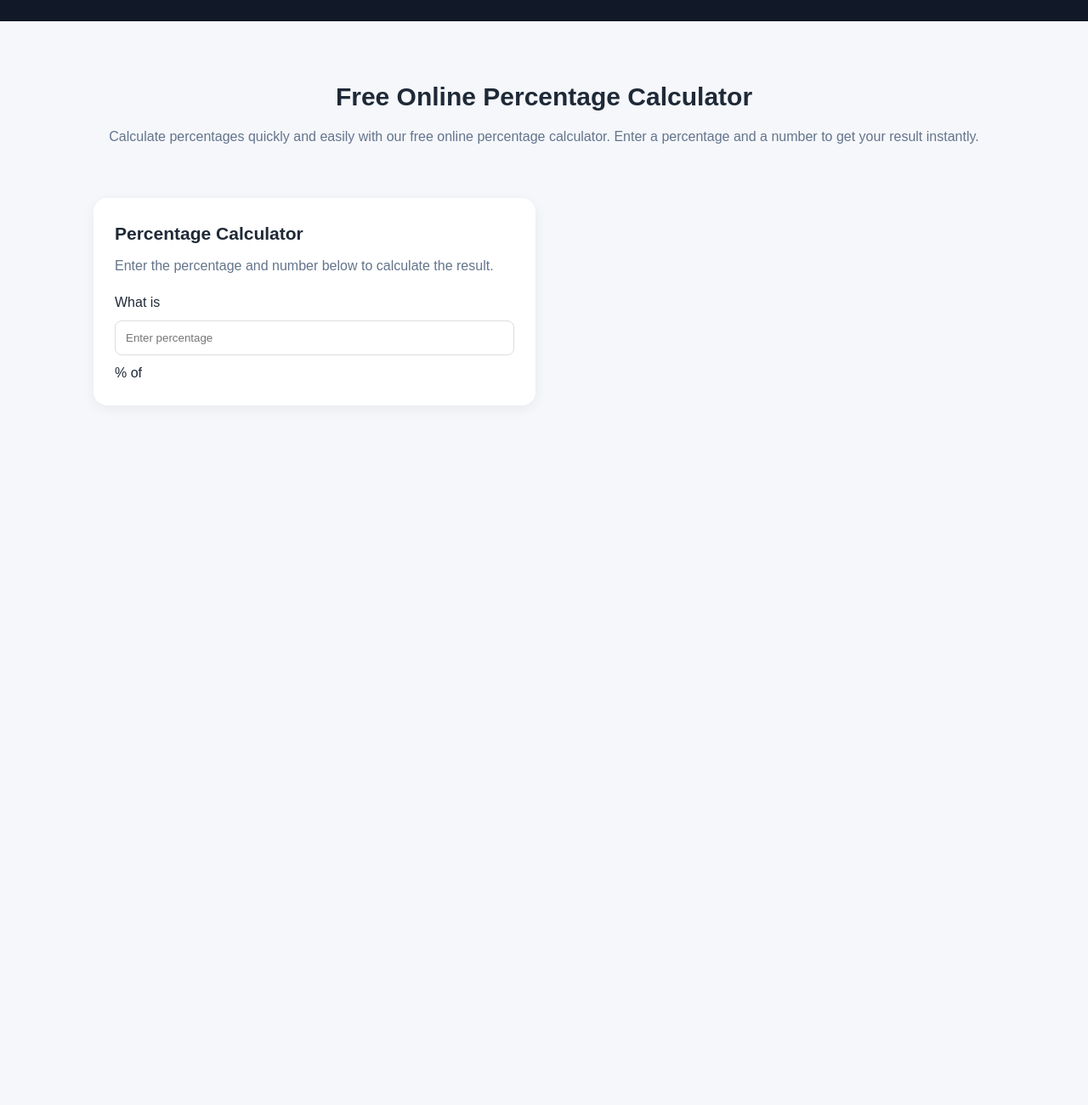
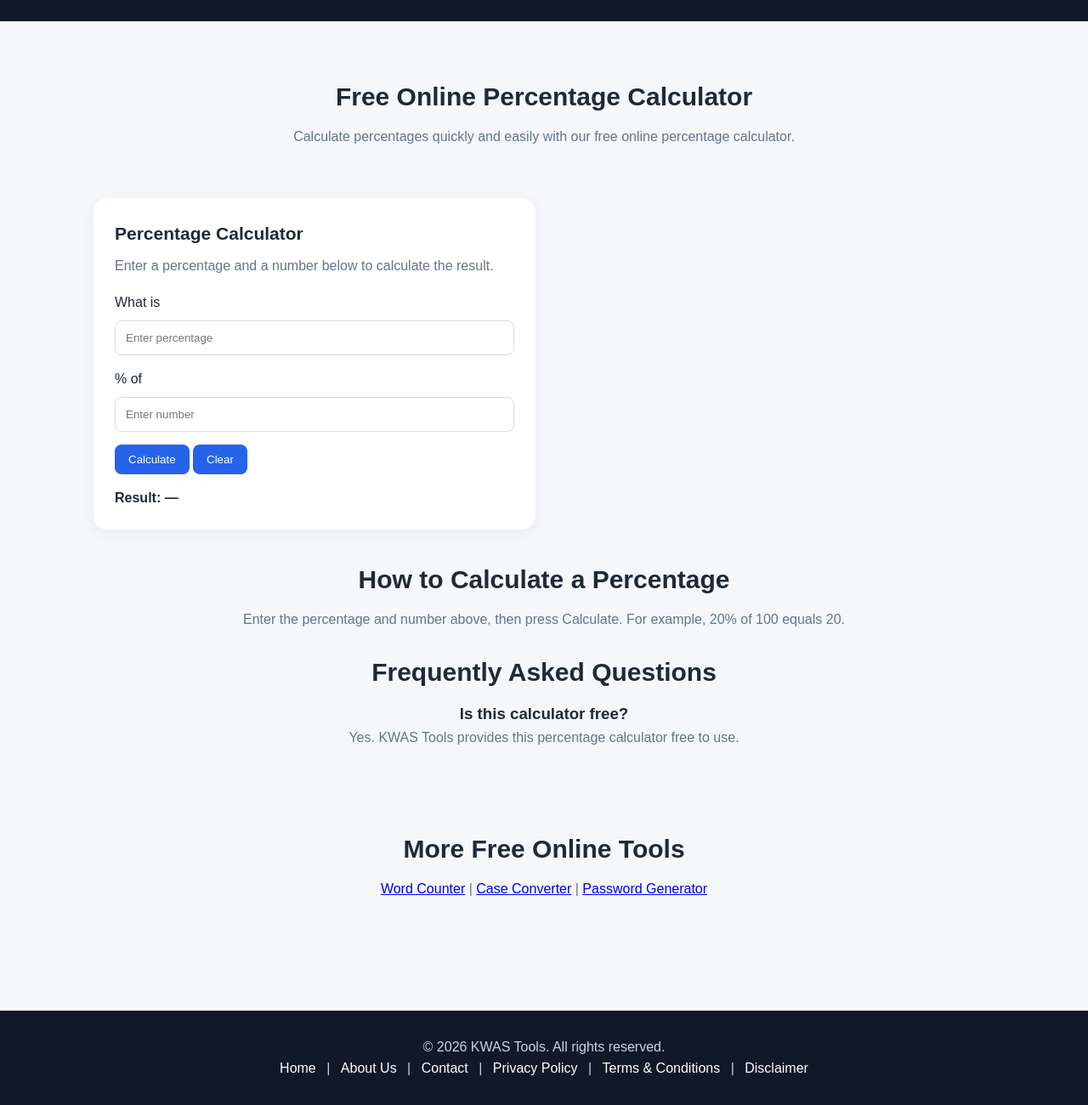
Before and after one commit to kwas-sudo/kwas-sudo.github.io, a plain HTML site: page percentage-calculator.html in a window 1280 px wide. Shown: the part 210-1510 px from the top of the page at 85% size. Before the commit the page ends 800 px from the top, so only its background shows below. Drawn offline with Linux system fonts and the light colour scheme.

Commit message:
Update percentage-calculator.html

```diff
--- a/percentage-calculator.html
+++ b/percentage-calculator.html
@@ -4,50 +4,17 @@
     <meta charset="UTF-8">
     <meta name="viewport" content="width=device-width, initial-scale=1.0">
 
-    <title>Free Percentage Calculator - Calculate Percentages | KWAS Tools</title>
+    <title>Free Percentage Calculator - KWAS Tools</title>
 
     <meta name="description"
-        content="Use our free online percentage calculator to calculate percentages quickly and easily. Enter a percentage and number to get your result instantly.">
+        content="Use our free online percentage calculator to calculate percentages quickly and easily.">
 
     <meta name="robots" content="index, follow">
 
     <link rel="canonical"
         href="https://kwas-sudo.github.io/percentage-calculator.html">
 
-    <meta property="og:title"
-        content="Free Percentage Calculator - KWAS Tools">
-
-    <meta property="og:description"
-        content="Calculate percentages quickly and easily with our free online percentage calculator.">
-
-    <meta property="og:type" content="website">
-
-    <meta property="og:url"
-        content="https://kwas-sudo.github.io/percentage-calculator.html">
-
     <link rel="stylesheet" href="style.css">
-    <style>
-.tool-card {
-    height: auto !important;
-    max-height: none !important;
-    min-height: 0 !important;
-    overflow: visible !important;
-}
-
-.tools {
-    height: auto !important;
-    max-height: none !important;
-    overflow: visible !important;
-}
-
-.tool-card input {
-    box-sizing: border-box;
-}
-
-.tool-card button {
-    margin-top: 8px;
-}
-    </style>
 </head>
 
 <body>
@@ -68,15 +35,12 @@
 <main>
 
 <section class="hero">
-
     <h2>Free Online Percentage Calculator</h2>
 
     <p>
         Calculate percentages quickly and easily with our free online
-        percentage calculator. Enter a percentage and a number to get
-        your result instantly.
+        percentage calculator.
     </p>
-
 </section>
 
 <section class="tools">
@@ -86,22 +50,101 @@
     <h3>Percentage Calculator</h3>
 
     <p>
-            Enter the percentage and number below to calculate the result.
+        Enter a percentage and a number below to calculate the result.
     </p>
 
-        <label>What is</label>
+    <label for="percentValue">What is</label>
 
     <input
         type="number"
         id="percentValue"
         placeholder="Enter percentage"
-            style="width:100%; padding:12px; margin:8px 0; border:1px solid #ddd; border-radius:8px;"
+        style="width:100%; padding:12px; margin:8px 0 15px; border:1px solid #ddd; border-radius:8px;"
     >
 
-        <label>% of</label>
+    <label for="numberValue">% of</label>
 
     <input
         type="number"
         id="numberValue"
         placeholder="Enter number"
-            style="width:100%; padding:12px; margin:8px
+        style="width:100%; padding:12px; margin:8px 0 15px; border:1px solid #ddd; border-radius:8px;"
+    >
+
+    <div>
+        <button onclick="calculatePercentage()">
+            Calculate
+        </button>
+
+        <button onclick="clearPercentage()">
+            Clear
+        </button>
+    </div>
+
+    <div
+        id="percentageResult"
+        style="margin-top:15px; font-weight:bold;"
+    >
+        Result: —
+    </div>
+
+</div>
+
+</section>
+
+<section class="hero">
+
+    <h2>How to Calculate a Percentage</h2>
+
+    <p>
+        Enter the percentage and number above, then press Calculate.
+        For example, 20% of 100 equals 20.
+    </p>
+
+    <h2>Frequently Asked Questions</h2>
+
+    <h3>Is this calculator free?</h3>
+
+    <p>
+        Yes. KWAS Tools provides this percentage calculator free to use.
+    </p>
+
+</section>
+
+<section class="hero">
+
+    <h2>More Free Online Tools</h2>
+
+    <p>
+        <a href="word-counter.html">Word Counter</a> |
+        <a href="case-converter.html">Case Converter</a> |
+        <a href="password-generator.html">Password Generator</a>
+    </p>
+
+</section>
+
+</main>
+
+<footer>
+
+    <div class="container">
+
+        <p>© 2026 KWAS Tools. All rights reserved.</p>
+
+        <p>
+            <a href="index.html">Home</a> |
+            <a href="about.html">About Us</a> |
+            <a href="contact.html">Contact</a> |
+            <a href="privacy-policy.html">Privacy Policy</a> |
+            <a href="terms.html">Terms & Conditions</a> |
+            <a href="disclaimer.html">Disclaimer</a>
+        </p>
+
+    </div>
+
+</footer>
+
+<script src="script.js?v=3"></script>
+
+</body>
+</html>
```
Lines whose indentation alone changed are shown as unchanged.
